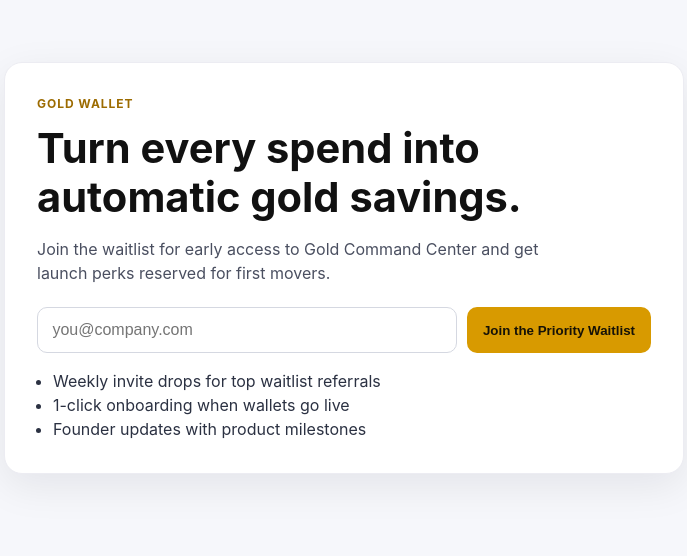
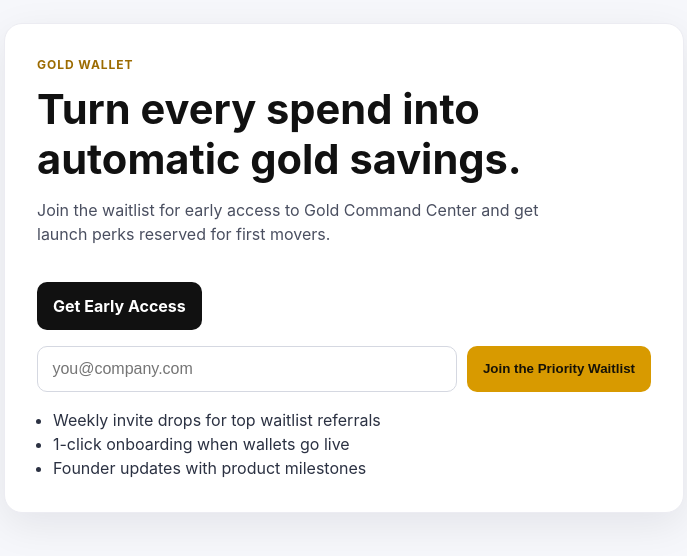
Before and after one commit to cryptofriend/gold-wallet, a React (Vite) app: page / in a window 1280 px wide. Shown: the part 132-688 px from the top of the page, without its empty margins (296-983 px from the left). Built offline with nearby package versions, Linux system fonts and the light colour scheme.

Commit message:
feat: add MVP waitlist landing page with basic SEO

```diff
--- a/index.html
+++ b/index.html
@@ -4,7 +4,16 @@
     <meta charset="UTF-8" />
     <link rel="icon" type="image/svg+xml" href="/vite.svg" />
     <meta name="viewport" content="width=device-width, initial-scale=1.0" />
-    <title>gold-wallet</title>
+    <meta
+      name="description"
+      content="Gold Wallet helps you turn everyday spending into automatic gold savings. Join the early-access waitlist."
+    />
+    <meta property="og:title" content="Gold Wallet — Automatic Gold Savings" />
+    <meta
+      property="og:description"
+      content="A simple wallet that rounds up spending into gold. Join the waitlist for MVP access."
+    />
+    <title>Gold Wallet — Join the Waitlist</title>
   </head>
   <body>
     <div id="root"></div>
--- a/src/App.css
+++ b/src/App.css
@@ -40,8 +40,23 @@ h1 {
   max-width: 52ch;
 }
 
+.primary-cta {
+  display: inline-block;
+  margin-top: 1.25rem;
+  background: #111111;
+  color: #ffffff;
+  text-decoration: none;
+  font-weight: 700;
+  border-radius: 10px;
+  padding: 0.75rem 1rem;
+}
+
+.primary-cta:hover {
+  background: #262626;
+}
+
 .waitlist-form {
-  margin-top: 1.4rem;
+  margin-top: 1rem;
   display: grid;
   grid-template-columns: 1fr auto;
   gap: 0.65rem;
--- a/src/App.jsx
+++ b/src/App.jsx
@@ -8,12 +8,22 @@ function App() {
   const handleSubmit = (event) => {
     event.preventDefault()
 
-    if (!email.trim()) {
+    const normalizedEmail = email.trim().toLowerCase()
+
+    if (!normalizedEmail) {
       return
     }
 
+    const storedEmails = JSON.parse(localStorage.getItem('waitlistEmails') || '[]')
+    const nextEmails = Array.from(new Set([...storedEmails, normalizedEmail]))
+
+    localStorage.setItem('waitlistEmails', JSON.stringify(nextEmails))
+
     // Placeholder conversion event for future analytics wiring.
-    console.info('waitlist_signup_submitted', { email })
+    console.info('waitlist_signup_submitted', {
+      email: normalizedEmail,
+      totalStored: nextEmails.length,
+    })
     setSubmitted(true)
     setEmail('')
   }
@@ -28,7 +38,11 @@ function App() {
           launch perks reserved for first movers.
         </p>
 
-        <form className="waitlist-form" onSubmit={handleSubmit}>
+        <a href="#waitlist-form" className="primary-cta">
+          Get Early Access
+        </a>
+
+        <form id="waitlist-form" className="waitlist-form" onSubmit={handleSubmit}>
           <label htmlFor="email" className="sr-only">
             Email address
           </label>
```
